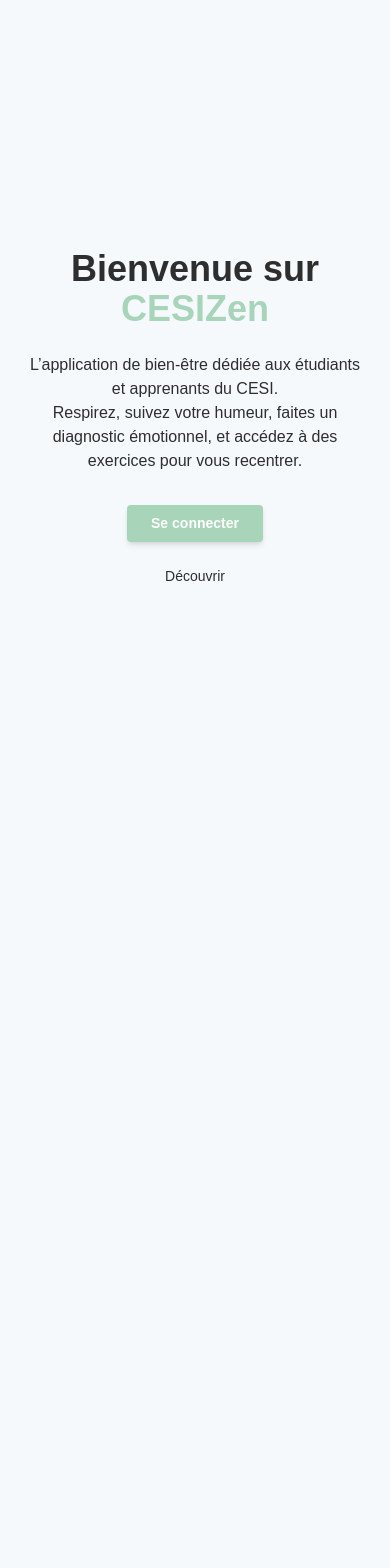
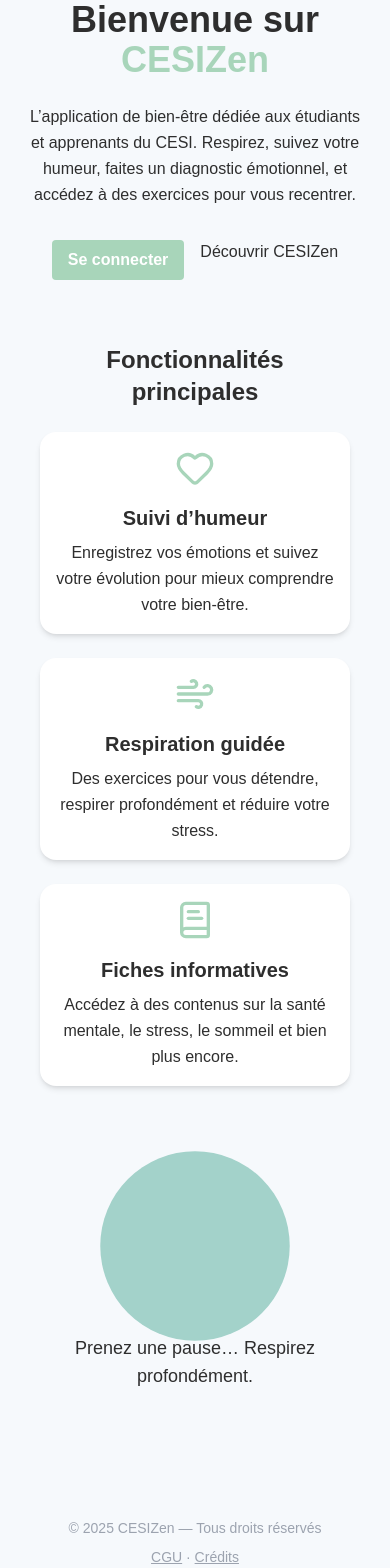
Before and after one commit to Viggsengetass/cesizen-monorepo, a Next.js app in the folder apps/web/: page / in a window 390 px wide. Shown: the top 1568 px of the page. Before the commit the page ends 844 px from the top, so only its background shows below. Built offline with nearby package versions, Linux system fonts and the light colour scheme.

Commit message:
Ajout de la homepage CESIZen animée et responsive

```diff
--- a/apps/web/package.json
+++ b/apps/web/package.json
@@ -11,6 +11,7 @@
   },
   "dependencies": {
     "framer-motion": "^12.23.0",
+    "lucide-react": "^0.525.0",
     "next": "15.3.4",
     "react": "^19.0.0",
     "react-dom": "^19.0.0"
--- a/apps/web/src/features/content/pages/index.tsx
+++ b/apps/web/src/features/content/pages/index.tsx
@@ -2,6 +2,7 @@
 
 import Link from "next/link";
 import { motion } from "framer-motion";
+import { Heart, Wind, BookText } from "lucide-react";
 
 export default function IndexContentPage() {
     return (
@@ -11,6 +12,7 @@
             transition={{ duration: 0.5 }}
             className="min-h-screen bg-cloud flex flex-col items-center justify-center px-6 text-center"
         >
+            {/* Hero */}
             <motion.h1
                 initial={{ opacity: 0, y: -20 }}
                 animate={{ opacity: 1, y: 0 }}
@@ -18,32 +20,82 @@
                 className="text-4xl md:text-5xl font-bold text-graphite mb-6"
             >
                 Bienvenue sur{" "}
-                <span className="text-sage">CESIZen</span>
+                <span className="text-[var(--cesizen-green)]">CESIZen</span>
             </motion.h1>
 
-            <motion.p
-                initial={{ opacity: 0, y: 20 }}
-                animate={{ opacity: 1, y: 0 }}
-                transition={{ duration: 0.8, delay: 0.2 }}
-                className="text-base md:text-lg text-graphite max-w-xl mb-8"
-            >
-                L’application de bien-être dédiée aux étudiants et apprenants du CESI.<br />
-                Respirez, suivez votre humeur, faites un diagnostic émotionnel, et accédez à des exercices pour vous recentrer.
-            </motion.p>
+            <p className="text-base leading-relaxed max-w-2xl mb-8 text-graphite">
+                L’application de bien-être dédiée aux étudiants et apprenants du CESI.
+                Respirez, suivez votre humeur, faites un diagnostic émotionnel, et
+                accédez à des exercices pour vous recentrer.
+            </p>
 
-            <motion.div
-                initial={{ opacity: 0 }}
-                animate={{ opacity: 1 }}
-                transition={{ duration: 0.6, delay: 0.4 }}
-                className="flex flex-col sm:flex-row gap-4"
-            >
-                <Link href="/login" className="btn-primary px-6 py-2 text-sm sm:text-base shadow-md hover:scale-105 transition-transform">
-                    Se connecter
+            <div className="flex gap-4 flex-wrap justify-center mb-16">
+                <Link href="/login" passHref>
+                    <button className="btn-primary" aria-label="Se connecter">
+                        Se connecter
+                    </button>
                 </Link>
-                <Link href="/diagnostic" className="btn-outline px-6 py-2 text-sm sm:text-base hover:scale-105 transition-transform">
-                    Découvrir
+                <Link href="/diagnostic" passHref>
+                    <button className="btn-outline" aria-label="Découvrir CESIZen">
+                        Découvrir CESIZen
+                    </button>
                 </Link>
-            </motion.div>
+            </div>
+
+            {/* Fonctionnalités */}
+            <section className="w-full max-w-6xl px-4 mb-24">
+                <h2 className="text-2xl font-semibold mb-6">Fonctionnalités principales</h2>
+                <div className="grid grid-cols-1 md:grid-cols-3 gap-6">
+                    <div className="card text-center">
+                        <Heart className="mx-auto text-[var(--cesizen-green)]" size={40} />
+                        <h3 className="text-xl font-semibold mt-4 mb-2">Suivi d’humeur</h3>
+                        <p className="text-base leading-relaxed">
+                            Enregistrez vos émotions et suivez votre évolution pour mieux comprendre votre bien-être.
+                        </p>
+                    </div>
+                    <div className="card text-center">
+                        <Wind className="mx-auto text-[var(--cesizen-green)]" size={40} />
+                        <h3 className="text-xl font-semibold mt-4 mb-2">Respiration guidée</h3>
+                        <p className="text-base leading-relaxed">
+                            Des exercices pour vous détendre, respirer profondément et réduire votre stress.
+                        </p>
+                    </div>
+                    <div className="card text-center">
+                        <BookText className="mx-auto text-[var(--cesizen-green)]" size={40} />
+                        <h3 className="text-xl font-semibold mt-4 mb-2">Fiches informatives</h3>
+                        <p className="text-base leading-relaxed">
+                            Accédez à des contenus sur la santé mentale, le stress, le sommeil et bien plus encore.
+                        </p>
+                    </div>
+                </div>
+            </section>
+
+            {/* Animation respiration */}
+            <section className="text-center mb-32">
+                <motion.div
+                    className="w-32 h-32 rounded-full bg-[var(--cesizen-skyblue)] mx-auto mb-6"
+                    animate={{
+                        scale: [1, 1.5, 1],
+                    }}
+                    transition={{
+                        duration: 4,
+                        repeat: Infinity,
+                        ease: "easeInOut",
+                    }}
+                />
+                <p className="text-lg font-medium text-graphite">
+                    Prenez une pause… Respirez profondément.
+                </p>
+            </section>
+
+            {/* Footer */}
+            <footer className="text-sm text-center text-gray-400 mb-6">
+                <p>© 2025 CESIZen — Tous droits réservés</p>
+                <p className="mt-2">
+                    <a href="/cgu" className="underline">CGU</a> ·{" "}
+                    <a href="/credits" className="underline">Crédits</a>
+                </p>
+            </footer>
         </motion.main>
     );
 }
```
Also changed, not shown: 1 other file (tests, documents, lock files or other folders).
